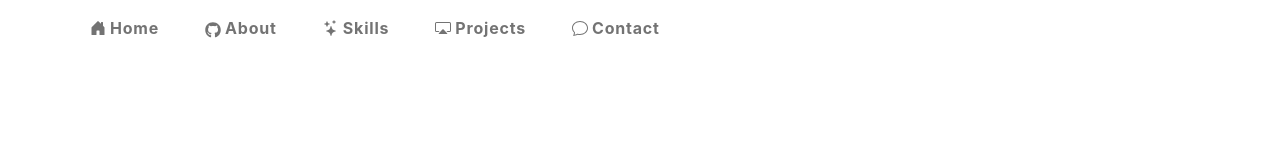
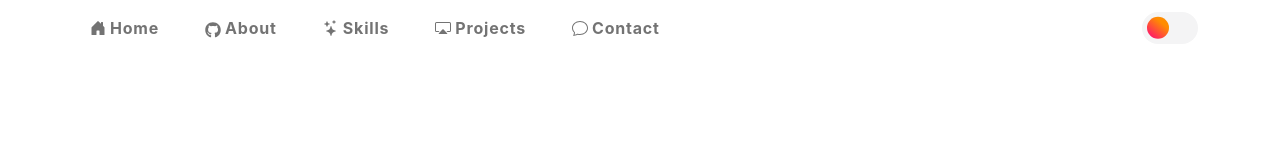
Before and after one commit to marcosarias21/portfolio, a React (Create React App) app: page /home in a window 1280 px wide. Shown: the top 160 px of the page. Built offline with nearby package versions, Linux system fonts and the light colour scheme.

Commit message:
add switch to put in dark mode , in progess some style

```diff
--- a/src/components/Hero/Hero.js
+++ b/src/components/Hero/Hero.js
@@ -5,9 +5,12 @@ import { Container } from '../Container';
 import { Layout } from '../Layout';
 import { Images } from '../Images';
 import imgLight from '../../assets/images/imgLight.gif';
+import imgDark from '../../assets/images/imageDark.gif';
 import './hero.scss';
+import { useThemeContext } from '../../provider/ThemeContext';
 
 const Hero = () => {
+  const theme = useThemeContext();
   return (
     <Container>
         <Layout>
@@ -40,7 +43,7 @@ const Hero = () => {
               Contact Me ➡
             </motion.button>
           </div>
-          <Images className='img-media-size' photo={imgLight}/>
+          <Images className='img-media-size' photo={ theme === 'light' ? imgLight : imgDark }/>
       </Layout>
     </Container>
   );
--- a/src/components/Hero/hero.scss
+++ b/src/components/Hero/hero.scss
@@ -6,7 +6,8 @@
     border: 0px solid $my-color;
   }
   .img-media-size{
-    width: 100%;
+    height: 546px;
+    width: 546px;
   }
   .Typewriter {
     font-size: xx-large;
@@ -14,8 +15,15 @@
     color: $my-color;
   }
 }
-@media (min-width: 700px) and (max-width: 1920px){
+@media (min-width: 700px) and (max-width: 1420px){
   .img-media-size{
     width: 100%;
   }
 }
+
+@media (min-width: 1421PX) and (max-width: 1920PX){
+  .img-media-size{
+    height: 546px;
+    width: 546px;
+  }
+}
--- a/src/components/Navbar/Navbar.js
+++ b/src/components/Navbar/Navbar.js
@@ -3,6 +3,7 @@ import {
   BsStars, BsFillHouseDoorFill, BsCast, BsChat,
 } from 'react-icons/bs';
 import { FaGithub } from 'react-icons/fa';
+import { Switch } from '../Switch';
 
 const Navbar = () => {
   return (
@@ -44,6 +45,7 @@ const Navbar = () => {
             </div>
           </div>
         </div>
+        <Switch />
       </div>
     </nav>
   );
--- /dev/null
+++ b/src/components/Switch/Switch.js
@@ -0,0 +1,23 @@
+import { useThemeToggleContext } from '../../provider/ThemeContext';
+import './switch.scss';
+
+const Switch = () => {
+  const setTheme = useThemeToggleContext();
+
+  const handleChange = (e) => {
+    const isChecked = e.target.checked;
+    if (isChecked === true) {
+      setTheme('dark');
+    } else {
+      setTheme('light');
+    }
+  };
+  return (
+    <label className="switch">
+      <input onChange={handleChange} type="checkbox" />
+      <span className="slider"></span>
+    </label>
+  );
+};
+
+export default Switch;
--- /dev/null
+++ b/src/components/Switch/index.js
@@ -0,0 +1 @@
+export { default as Switch } from './Switch';
--- /dev/null
+++ b/src/components/Switch/switch.scss
@@ -0,0 +1,50 @@
+@import '../../styles/global.scss';
+
+.switch {
+  position: relative;
+  width: $width-of-switch;
+  height: $height-of-switch;
+  input {
+   opacity: 0;
+   width: 0;
+   height: 0;
+  }
+}
+
+
+/* The slider */
+.slider {
+  position: absolute;
+  cursor: pointer;
+  top: 0;
+  left: 0;
+  right: 0;
+  bottom: 0;
+  background-color: #f4f4f5;
+  transition: .4s;
+  border-radius: 30px;
+  &::before {
+    position: absolute;
+    content: "";
+    height: $size-of-icon;
+    width: $size-of-icon;
+    border-radius: 20px;
+    left: $slider-offset;
+    top: 50%;
+    transform: translateY(-50%);
+    background: linear-gradient(40deg,#ff0080,#ff8c00 70%);
+    ;
+   transition: .4s;
+  }
+}
+
+input:checked + .slider {
+  background-color: #303136;
+}
+
+input:checked + .slider:before {
+  left: calc(($size-of-icon) + ($slider-offset));
+  background: #303136;
+  /* change the value of second inset in box-shadow to change the angle and direction of the moon  */
+  box-shadow: inset -3px -2px 5px -2px #8983f7, inset -10px -4px 0 0 #a3dafb;
+}
--- a/src/index.js
+++ b/src/index.js
@@ -4,12 +4,15 @@ import { BrowserRouter } from 'react-router-dom';
 import reportWebVitals from './reportWebVitals';
 import App from './App';
 import './index.css';
+import { ThemeProvider } from './provider/ThemeContext';
 
 const root = ReactDOM.createRoot(document.getElementById('root'));
 root.render(
   <React.StrictMode>
     <BrowserRouter>
-      <App />
+      <ThemeProvider>
+        <App />
+      </ThemeProvider>
     </BrowserRouter>
   </React.StrictMode>,
 );
--- a/src/pages/Home/Home.js
+++ b/src/pages/Home/Home.js
@@ -4,13 +4,15 @@ import { Navbar } from '../../components/Navbar';
 import { Projects } from '../../components/Projects';
 import { Skills } from '../../components/Skills';
 import { projects } from '../../helper/projects';
+import { useThemeContext } from '../../provider/ThemeContext';
 import './home.scss';
 
 const Home = () => {
+  const theme = useThemeContext();
   return (
     <>
     <Navbar />
-    <section className='container-scroll'>
+    <section className={theme === 'light' ? 'container-scroll' : 'container-scroll-dark'}>
       <Hero />
       <About />
       <Skills />
--- a/src/pages/Home/home.scss
+++ b/src/pages/Home/home.scss
@@ -1,4 +1,4 @@
-  /* Make sure there are no margins or padding on the body so container completely fills screen */
+@import '../../styles/global.scss';
 
   .container-scroll {
   position:relative;
@@ -10,3 +10,14 @@
     scroll-snap-align: center;
     }
   }
+  .container-scroll-dark {
+    @extend .container-scroll;
+    background-color: $dark-mode-color;
+    color: #EFEFF1;
+    p{
+      color: #EFEFF1;
+    }
+    svg{
+      color: #EFEFF1
+    }
+  }
--- /dev/null
+++ b/src/provider/ThemeContext.js
@@ -0,0 +1,23 @@
+import { createContext, useContext, useState } from 'react';
+
+const themeContext = createContext();
+const themeToggleContext = createContext();
+export const ThemeProvider = ({ children }) => {
+  const [theme, setTheme] = useState('light');
+
+  return (
+    <themeToggleContext.Provider value={setTheme}>
+      <themeContext.Provider value={theme}>
+        {children}
+      </themeContext.Provider>
+    </themeToggleContext.Provider>
+  );
+};
+
+export const useThemeContext = () => {
+  return useContext(themeContext);
+};
+
+export const useThemeToggleContext = () => {
+  return useContext(themeToggleContext);
+};
--- a/src/styles/global.scss
+++ b/src/styles/global.scss
@@ -5,12 +5,17 @@ $html-color: #f06529;
 $css-color: #2965f1;
 $sass-color:#f881e4;
 $js-color:#f0db4f;
+$dark-mode-color: #0d1117;
 $react-color: #61dbfb;
 $node-color: #68a063;
 $express-color: 0.5;
 $mongo-color:#4db33d;
 $firebase-color:#e08814;
 $git-color: #f1502f;
+$width-of-switch: 3.5em;
+$height-of-switch: 2em;
+$size-of-icon: 1.4em;
+$slider-offset: 0.3em;
 body {
   font-family: $font-family;
   letter-spacing: 0.8px;
```
Also changed, not shown: 1 other file (tests, documents, lock files or other folders).
